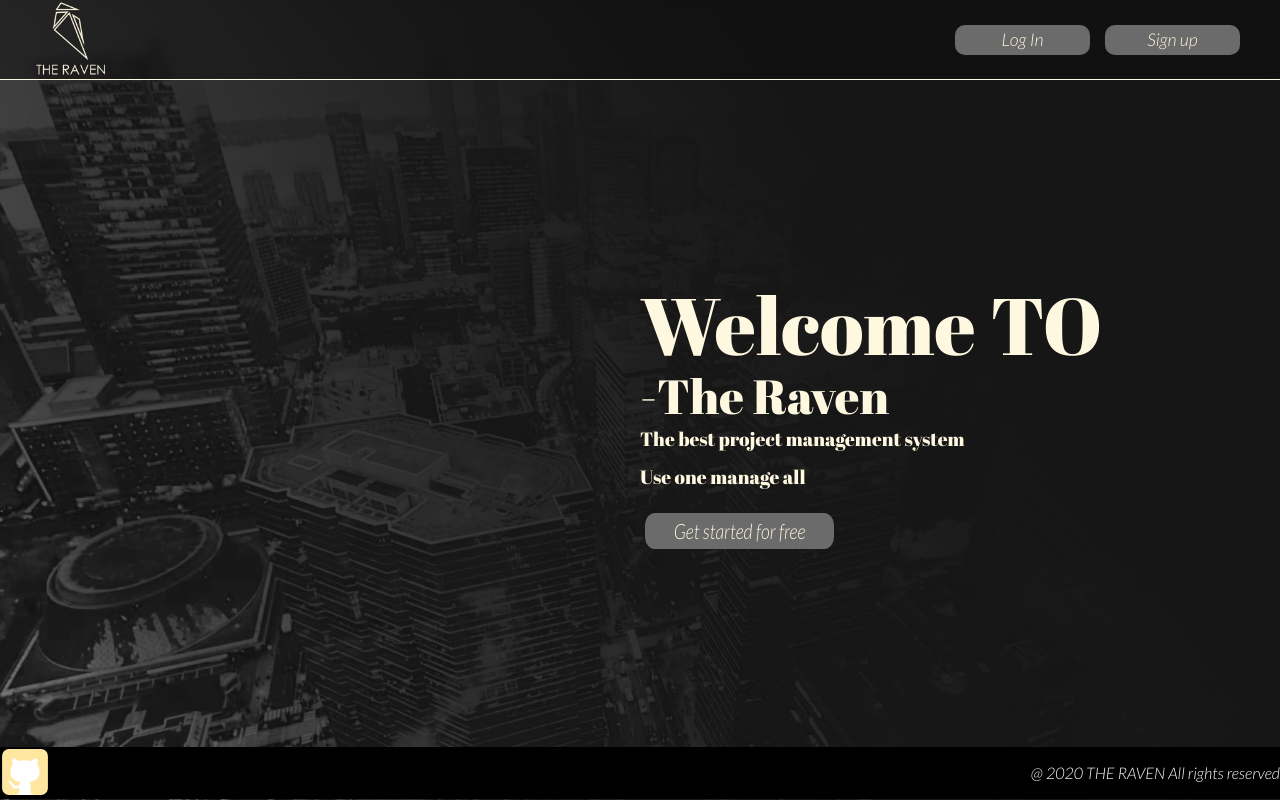
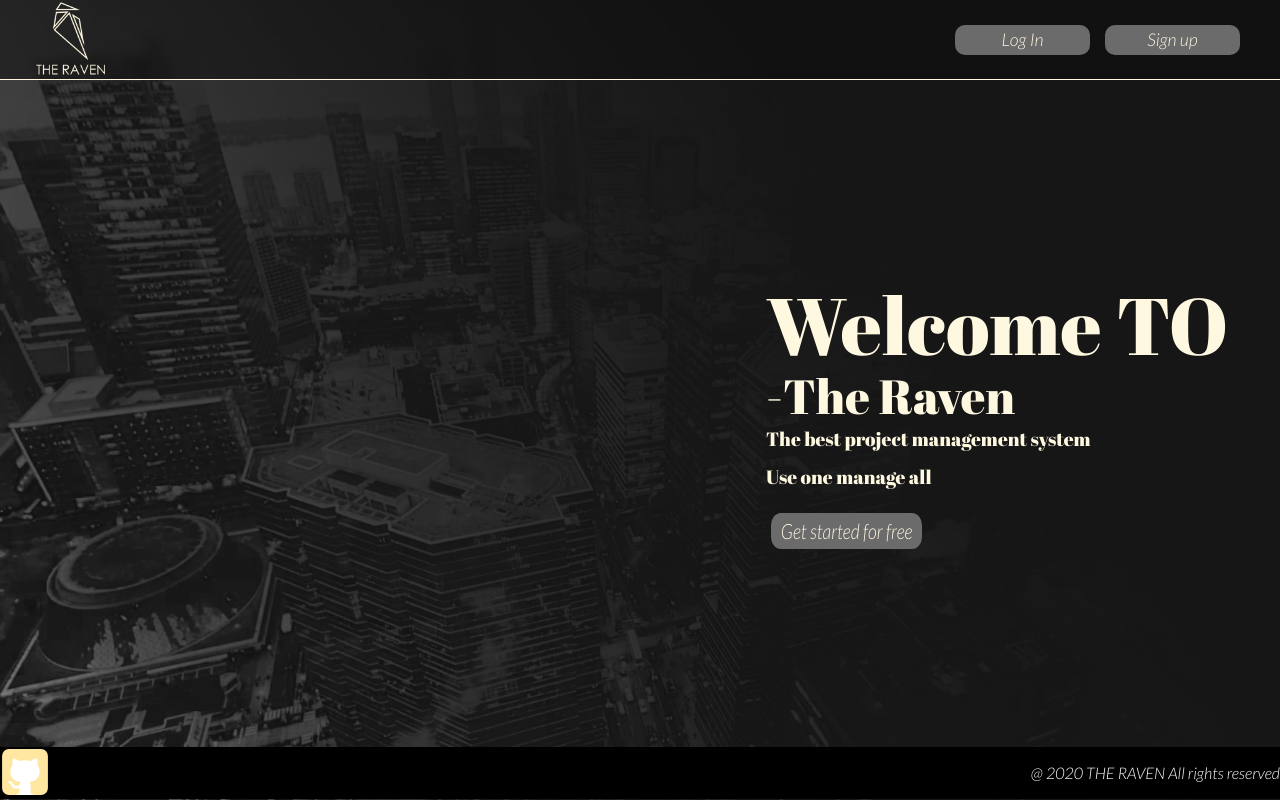
Before and after one commit to ericfei0521/project-manage-system, a React (Create React App) app: page / in a window 1280 px wide. Built offline with nearby package versions, Linux system fonts and the light colour scheme; no server answers.

Commit message:
refine landing page css

```diff
--- a/src/style/welcome.module.scss
+++ b/src/style/welcome.module.scss
@@ -42,7 +42,8 @@ $primary-color: #fff8e1;
       align-items: center;
       justify-content: flex-end;
       .campaign {
-        width: 50%;
+        width: 40%;
+        min-width: 500px;
         display: flex;
         flex-direction: column;
         align-items: flex-start;
@@ -75,6 +76,7 @@ $primary-color: #fff8e1;
           justify-content: flex-start;
           margin-top: 15px;
           button {
+            min-width: 140px;
             width: 30%;
             transform: scaleY(1.2);
           }
```
Also changed, not shown: 2 other files (tests, documents, lock files or other folders).
